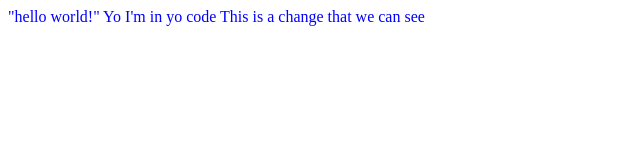
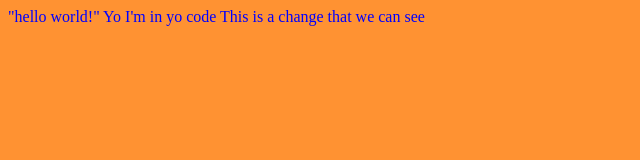
Before and after one commit to xikailovesdata/Udacity_FrontEnd, a plain HTML site: page index.html in a window 1280 px wide. Shown: the whole page, without its empty margins (0-640 px from the left). Drawn offline with Linux system fonts and the light colour scheme.

Commit message:
some bg color

```diff
--- a/style.css
+++ b/style.css
@@ -1,5 +1,6 @@
 body{
 	color:blue;
+	background: #ff9232;
 
 }
 
```
